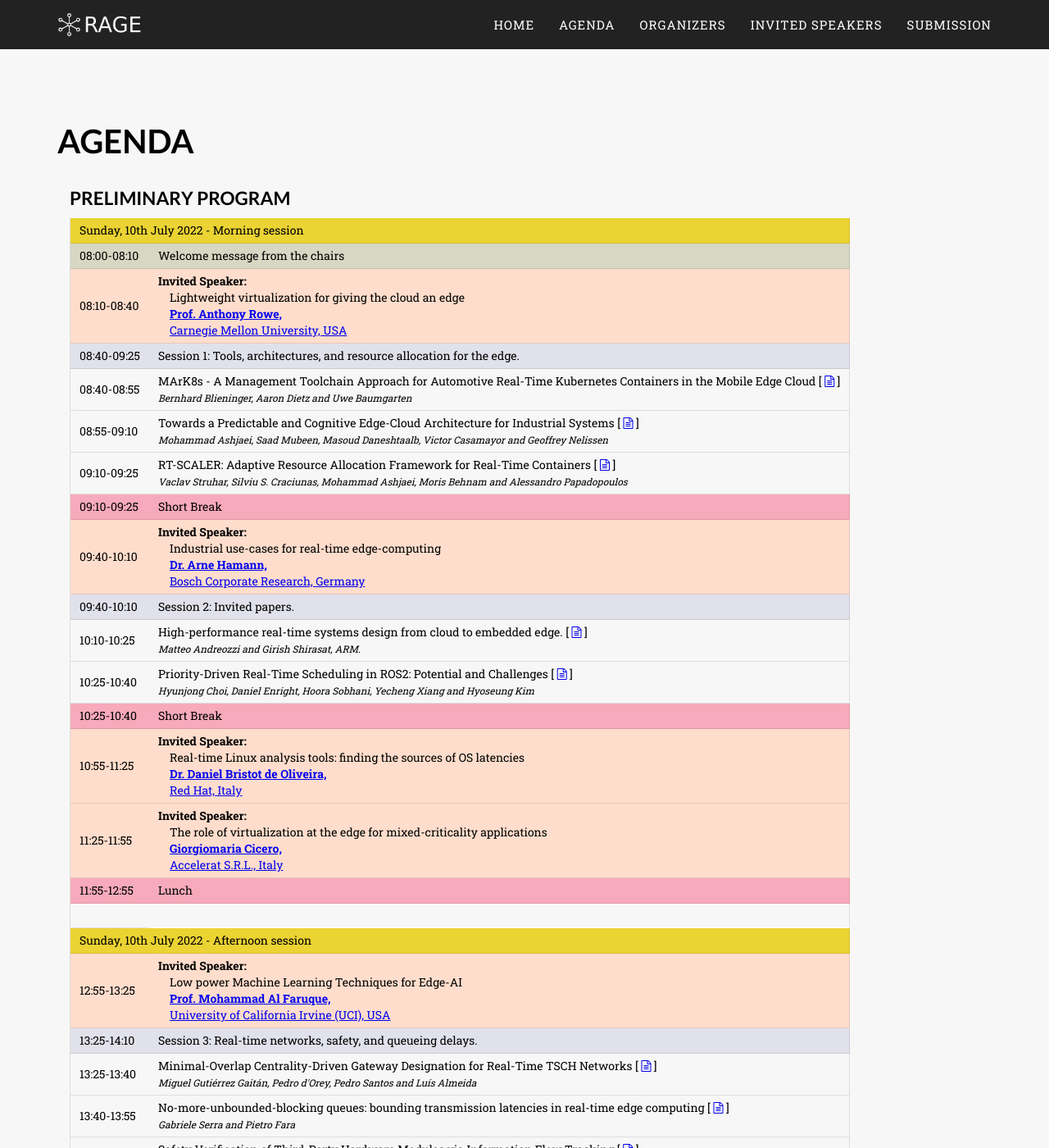
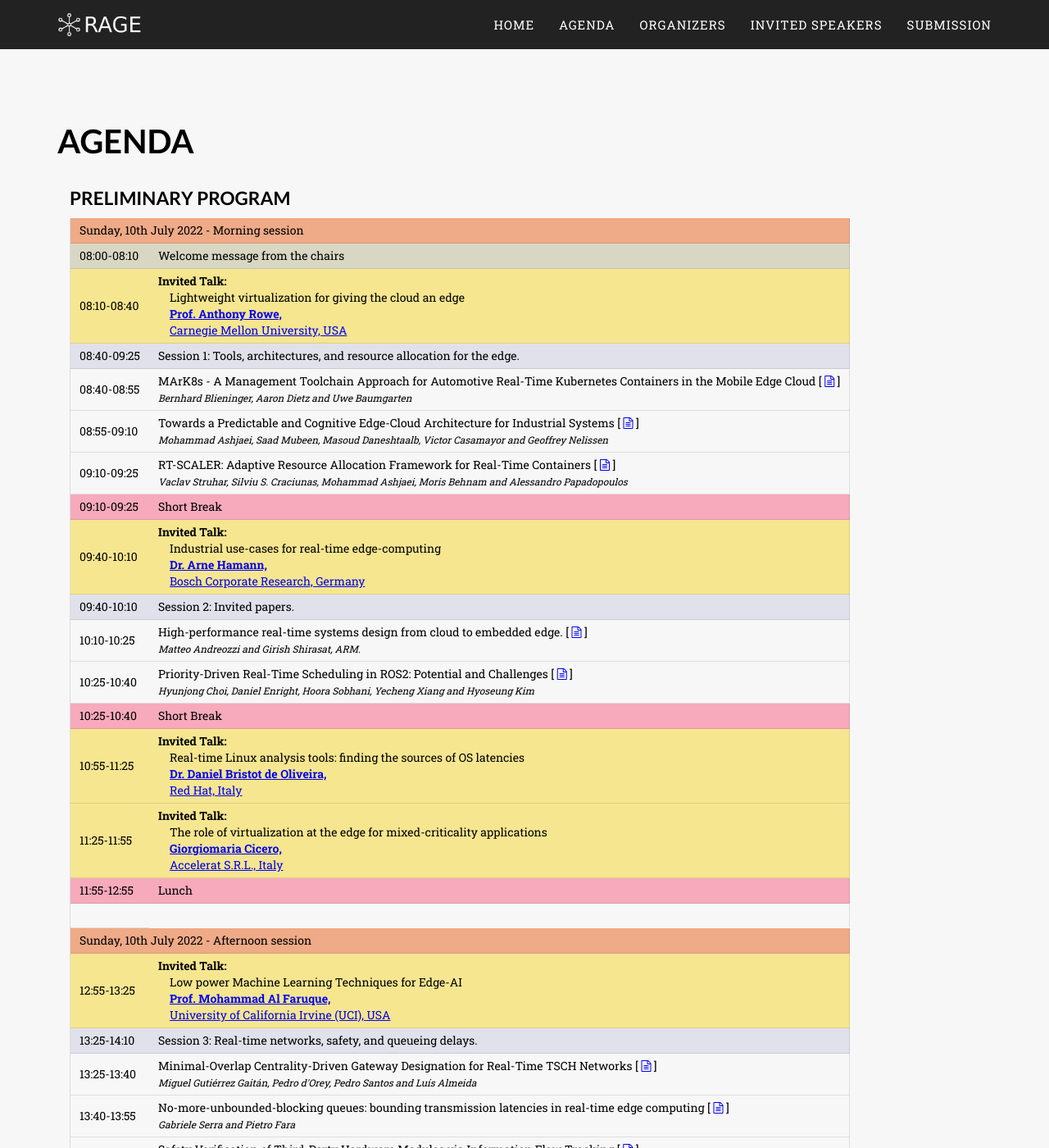
Before and after one commit to rage2022/rage2022.github.io, a Jekyll site: the page built from agenda.markdown, in a window 1280 px wide and 1400 px high. Shown: the whole window at 82% size. Built offline with Jekyll 4.4.1, drawn with Linux system fonts in a browser that asks for light colours; some web fonts are replaced; some of the changed text lies outside the part shown.

Commit message:
Minor fixes in agenda style and headings

```diff
--- a/agenda.markdown
+++ b/agenda.markdown
@@ -17,7 +17,7 @@ permalink: /agenda/
         </tr>
         <tr>
             <td class="program-special-event">08:10-08:40</td>
-            <td class="program-special-event"><b>Invited Speaker:</b>
+            <td class="program-special-event"><b>Invited Talk:</b>
                 <br>&emsp;<span >Lightweight virtualization for giving the cloud an edge</span>
                 <b><br>&emsp;<a href="/speakers/#rowe-anthony">Prof. Anthony Rowe,</a></b>
                 <br>&emsp;<a href="https://www.cmu.edu/">Carnegie Mellon University, USA </a>
@@ -65,7 +65,7 @@ permalink: /agenda/
         </tr>
         <tr>
             <td class="program-special-event">09:40-10:10</td>
-            <td class="program-special-event"><b>Invited Speaker:</b>
+            <td class="program-special-event"><b>Invited Talk:</b>
                 <br>&emsp;<span >Industrial use-cases for real-time edge-computing</span>
                 <b><br>&emsp;<a href="/speakers/#hamann-arne">Dr. Arne Hamann,</a></b>
                 <br>&emsp;<a href="https://www.bosch.com/research/">Bosch Corporate Research, Germany </a>
@@ -103,7 +103,7 @@ permalink: /agenda/
         </tr>
         <tr>
             <td class="program-special-event">10:55-11:25</td>
-            <td class="program-special-event"><b>Invited Speaker:</b>
+            <td class="program-special-event"><b>Invited Talk:</b>
                 <br>&emsp;<span >Real-time Linux analysis tools: finding the sources of OS latencies</span>
                 <b><br>&emsp;<a href="/speakers/#bristot-daniel">Dr. Daniel Bristot de Oliveira,</a></b>
                 <br>&emsp;<a href="https://www.redhat.com/">Red Hat, Italy </a>
@@ -111,7 +111,7 @@ permalink: /agenda/
         </tr>
         <tr>
             <td class="program-special-event">11:25-11:55</td>
-            <td class="program-special-event"><b>Invited Speaker:</b>
+            <td class="program-special-event"><b>Invited Talk:</b>
                 <br>&emsp;<span >The role of virtualization at the edge for mixed-criticality applications</span>
                 <b><br>&emsp;<a href="/speakers/#cicero-giorgiomaria">Giorgiomaria Cicero,</a></b>
                 <br>&emsp;<a href="https://accelerat.eu/">Accelerat S.R.L., Italy </a>
@@ -129,7 +129,7 @@ permalink: /agenda/
         </tr>
         <tr>
             <td class="program-special-event">12:55-13:25</td>
-            <td class="program-special-event"><b>Invited Speaker:</b>
+            <td class="program-special-event"><b>Invited Talk:</b>
                 <br>&emsp;<span >Low power Machine Learning Techniques for Edge-AI</span>
                 <b><br>&emsp;<a href="/speakers/#al-faruque-mohammad">Prof. Mohammad Al Faruque,</a></b>
                 <br>&emsp;<a href="https://uci.edu/">University of California Irvine (UCI), USA </a>
@@ -177,7 +177,7 @@ permalink: /agenda/
         </tr>
         <tr>
             <td class="program-special-event">14:25-14:55</td>
-            <td class="program-special-event"><b>Invited Speaker:</b>
+            <td class="program-special-event"><b>Invited Talk:</b>
                 <br>&emsp;<span >Deadline-Aware Task Offloading for Vehicular Edge Computing Networks</span>
                 <b><br>&emsp;<a href="/speakers/#chantem-tam">Prof. Tam Chantem,</a></b>
                 <br>&emsp;<a href="https://vt.edu/">Virginia Tech, USA </a>
@@ -185,7 +185,7 @@ permalink: /agenda/
         </tr>
         <tr>
             <td class="program-special-event">14:55-15:25</td>
-            <td class="program-special-event"><b>Invited Speaker:</b>
+            <td class="program-special-event"><b>Invited Talk:</b>
                 <br>&emsp;<span >Serving DNNs like Clockwork: Performance Predictability from the Bottom Up</span>
                 <b><br>&emsp;<a href="/speakers/#gujarati-arpan">Dr. Arpan Gujarati,</a></b>
                 <br>&emsp;<a href="https://www.ubc.ca/">University of British Columbia, Canada </a>
--- a/assets/css/style.css
+++ b/assets/css/style.css
@@ -170,7 +170,7 @@ footer .col-md-4:last-child {
 }
 
 .program-tag {
-    background: rgb(235, 211, 51);
+    background: rgb(239, 170, 135);
     font-size: 115%;
 }
 
@@ -179,7 +179,7 @@ footer .col-md-4:last-child {
 }
 
 .program-special-event {
-    background: rgb(255, 221, 204);
+    background: rgb(246, 230, 144);
 }
 
 .program-break {
```
